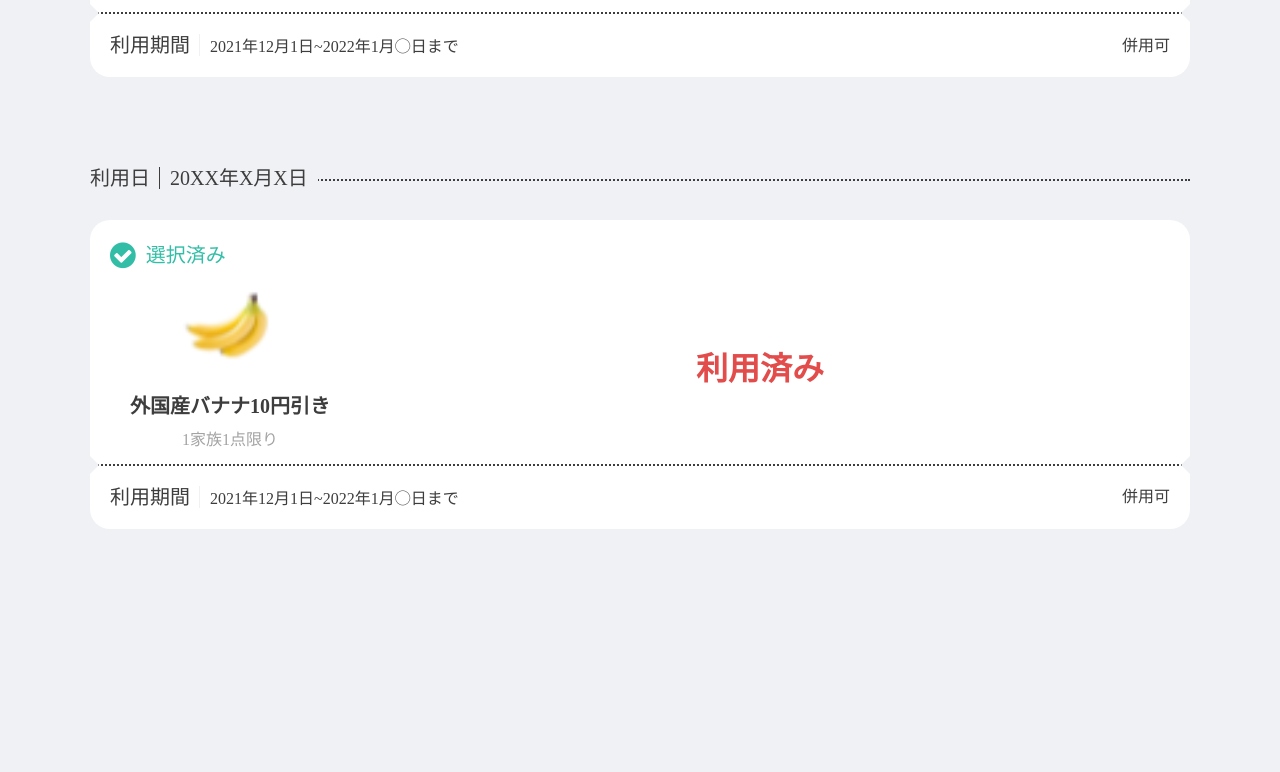
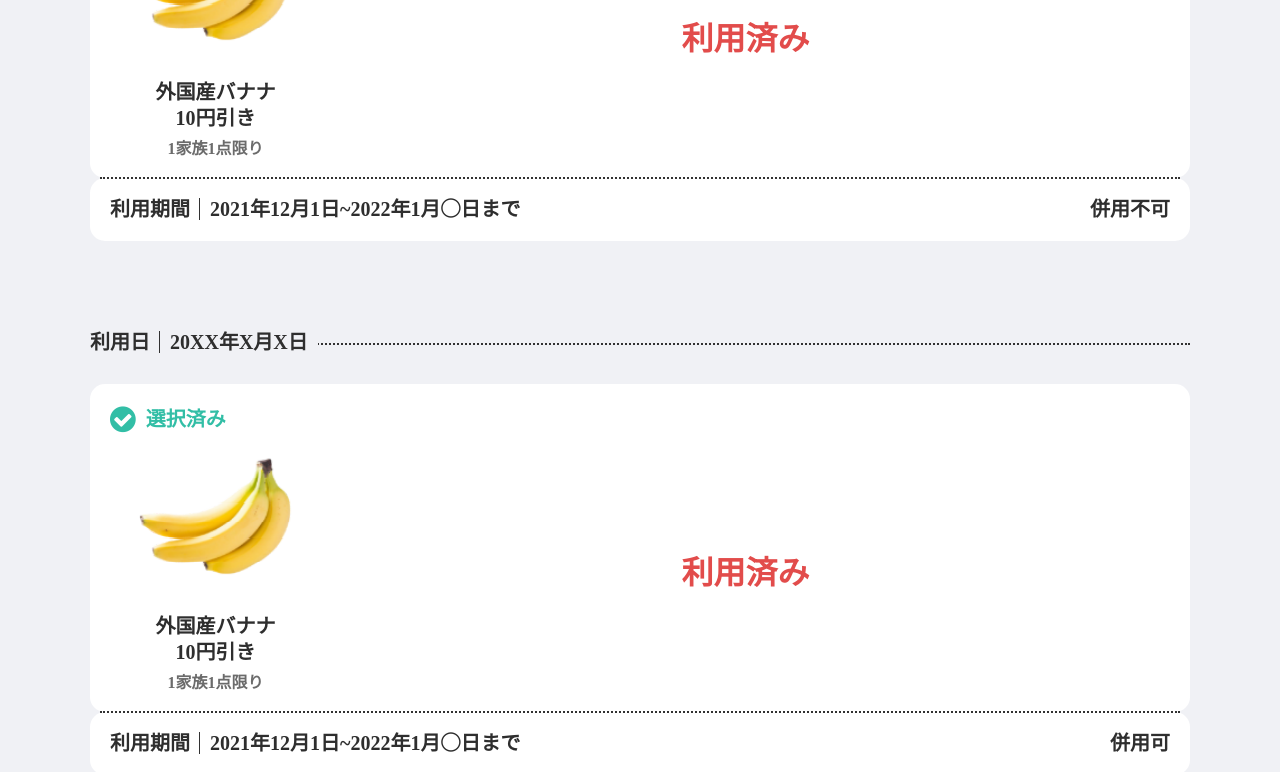
Before and after one commit to ursavn/html_template, a website built with webpack: page index.html in a window 1280 px wide. Shown: the part 773-1545 px from the top of the page. Before the commit the page ends 1402 px from the top, so only its background shows below. Built offline with Linux system fonts and the light colour scheme.

Commit message:
Fix issue

```diff
--- a/assets/css/app.css
+++ b/assets/css/app.css
@@ -1,20 +1,27 @@
 :root {
-  --txt-color: #3d3d3d;
+  --txt-color: #2e2e2e;
   --txt-color2: #ffffff;
-  --txt-color3: #a3a3a3;
+  --txt-color3: #6b6b6b;
   --txt-color4: #e24c4b;
   --txt-color5: #32bea6;
 
-  --border-color: #3d3d3d;
+  --border-color: #323232;
 
   --bg-color: #ffffff;
   --bg-color2: #f0f1f5;
   --bg-color3: #6b6b6b;
 }
+@font-face {
+  font-family: "YuGothic";
+  src: url('../fonts/yugothib.ttf') format('ttf');
+  font-weight: 700;
+}
 body {
   color: var(--txt-color);
   background: var(--bg-color2);
   font-size: 1em;
+  font-family: "YuGothic";
+  font-weight: 700;
 }
 a {
   text-decoration: none;
@@ -87,23 +94,22 @@ img {
   content: "";
   height: 100%;
   width: 1px;
-  background: var(--txt-color);
+  background: var(--border-color);
   position: absolute;
   right: 0;
   top: 0;
 }
 .list-used-coupons .coupons .coupon-detail {
-  background: var(--bg-color);
-  border-radius: 20px;
-  padding: 20px 20px 0;
   margin-bottom: 40px;
 }
 .list-used-coupons .coupons .coupon-detail .selected {
   font-size: 1.25em;
   color: var(--txt-color5);
-  margin-bottom: 20px;
+  padding: 20px;
   display: flex;
   align-items: center;
+  background: var(--bg-color);
+  border-radius: 15px 15px 0 0;
 }
 .list-used-coupons .coupons .coupon-detail .selected i {
   font-size: 30px;
@@ -113,6 +119,10 @@ img {
 .list-used-coupons .coupons .coupon-detail .pay-for {
   display: flex;
   align-items: center;
+  border-radius: 0 0 15px 15px;
+  padding: 0 20px 20px;
+  overflow: hidden;
+  background: var(--bg-color);
 }
 .list-used-coupons .coupons .coupon-detail .pay-for .col-left {
   max-width: 24%;
@@ -124,6 +134,10 @@ img {
 }
 .list-used-coupons .coupons .coupon-detail .pay-for .col-left .product-name {
   line-height: 1.5;
+  margin: 0;
+  font-size: 1.25em;
+}
+.list-used-coupons .coupons .coupon-detail .pay-for .col-left .discount {
   margin: 0 0 10px 0;
   font-size: 1.25em;
 }
@@ -139,37 +153,25 @@ img {
 }
 /* footer coupon */
 .list-used-coupons .coupons .coupon-detail .info-extra {
-  margin: 15px -20px 0;
   padding: 20px;
-  border-top: 2px dotted var(--border-color);
   position: relative;
   display: flex;
   align-items: center;
   justify-content: space-between;
-  font-weight: 500;
+  font-size: 1.25em;
+  border-radius: 15px;
+  background: var(--bg-color);
 }
-.list-used-coupons .coupons .coupon-detail .info-extra:after,
 .list-used-coupons .coupons .coupon-detail .info-extra:before {
   content: "";
   display: block;
-  width: 0;
-  height: 0;
-  border-style: solid;
+  border-top: 2px dotted var(--border-color);
   position: absolute;
-  top: -10px;
-}
-.list-used-coupons .coupons .coupon-detail .info-extra:before {
-  border-width: 9px 0 9px 9px;
-  border-color: transparent transparent transparent var(--bg-color2);
-  left: 0;
-}
-.list-used-coupons .coupons .coupon-detail .info-extra:after {
-  border-width: 9px 9px 9px 0;
-  border-color: transparent var(--bg-color2) transparent transparent;
-  right: 0;
+  top: -1px;
+  left: 10px;
+  right: 10px;
 }
 .list-used-coupons .coupons .coupon-detail .info-extra .txt-expiration {
-  font-size: 1.25em;
   position: relative;
   padding-right: 10px;
   margin-right: 10px;
@@ -178,7 +180,7 @@ img {
   content: "";
   height: 100%;
   width: 1px;
-  background: var(--bg-color2);
+  background: var(--border-color);
   position: absolute;
   right: 0;
   top: 0;
--- a/src/index.js
+++ b/src/index.js
@@ -6,14 +6,16 @@ const generalOfPage = {
   txtExpiration: "利用期間",
   txtConcat: "~",
   txtUntil: "まで",
+  txtDiscount: "引き",
 }
 const listUsedCoupon = [
   {
     date: "20XX年X月X日",
     coupons: [
       {
-        productImage: "./assets/img/img-product.png",
-        productName: "外国産バナナ10円引き",
+        productImage: "./assets/images/img-product.png",
+        productName: "外国産バナナ",
+        discount : "10円",
         conditionLimit: "1家族1点限り",
         couponStatus: "利用済み",
         mfgDate: "2021年12月1日",
@@ -21,13 +23,14 @@ const listUsedCoupon = [
         combineStatus: "併用可",
       },
       {
-        productImage: "./assets/img/img-product.png",
-        productName: "外国産バナナ10円引き",
+        productImage: "./assets/images/img-product.png",
+        productName: "外国産バナナ",
+        discount : "10円",
         conditionLimit: "1家族1点限り",
         couponStatus: "利用済み",
         mfgDate: "2021年12月1日",
         expDate: "2022年1月◯日",
-        combineStatus: "併用可",
+        combineStatus: "併⽤不可",
       },
     ]
   },
@@ -35,8 +38,9 @@ const listUsedCoupon = [
     date: "20XX年X月X日",
     coupons: [
       {
-        productImage: "./assets/img/img-product.png",
-        productName: "外国産バナナ10円引き",
+        productImage: "./assets/images/img-product.png",
+        productName: "外国産バナナ",
+        discount : "10円",
         conditionLimit: "1家族1点限り",
         couponStatus: "利用済み",
         mfgDate: "2021年12月1日",
@@ -57,6 +61,7 @@ function htmlCoupon(value, index, array) {
           htmlUsedCoupon +='<img src="' + value.productImage + '" alt="image product"/>';
         htmlUsedCoupon +='</div>';
         htmlUsedCoupon +='<h4 class="product-name">' + value.productName + '</h4>';
+        htmlUsedCoupon +='<h4 class="discount">' + value.discount + generalOfPage.txtDiscount + '</h4>';
         htmlUsedCoupon +='<span class="condition-limit">' + value.conditionLimit + '</span>';
       htmlUsedCoupon +='</div>';
 
--- a/webpack.config.js
+++ b/webpack.config.js
@@ -39,15 +39,15 @@ module.exports = {
                 ],
             },
             {
-                // Thiết lập lưu các ảnh sử dụng bởi CSS
-                // lưu dưới đường dẫn images cùng file site.css
+                // Set to save images using CSS
+                // save with the same image path as site.css
                 test: /\.(png|jpe?g|gif)$/,
                 use: [
                     {
                         loader: 'file-loader',
                         options: {
                             name: '[name].[ext]',
-                            // Image sử dụng bởi CSS lưu tại
+                            // Image used by CSS stored at
                             publicPath: './assets/images',
                             emitFile: false
                         }
```
Also changed, not shown: assets/images/img-product.png (added), assets/img/img-product.png (deleted), dist/app.min.js, 4 other files.
